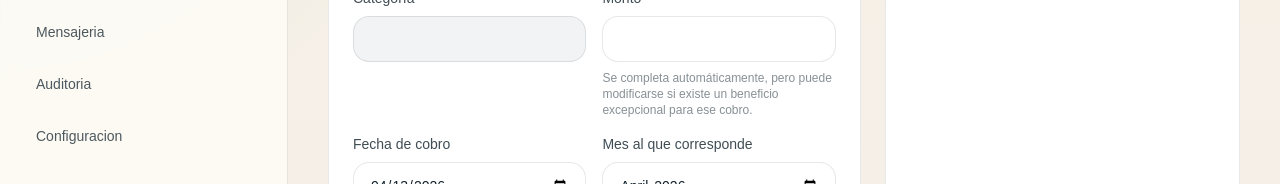
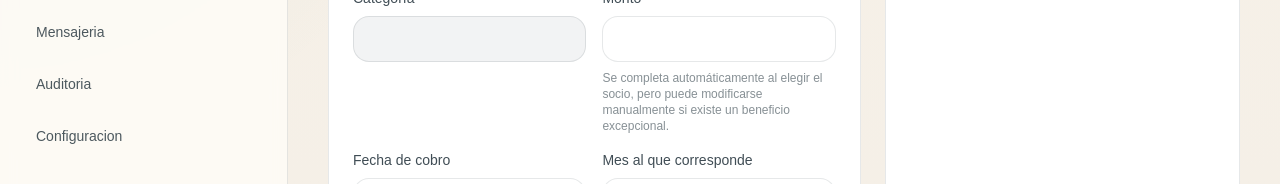
Before and after one commit to vingignoli-commits/gestor_club, a Next.js app in the folder apps/web/: page /tesoreria in a window 1280 px wide. Shown: the part 305-489 px from the top of the page. Built offline with nearby package versions, Linux system fonts and the light colour scheme; no server answers.

Commit message:
Refactor form handling and update instructions text

```diff
--- a/apps/web/app/tesoreria/page.tsx
+++ b/apps/web/app/tesoreria/page.tsx
@@ -194,27 +194,19 @@ export default function TreasuryPage() {
   }, [rates, selectedMember]);
 
   useEffect(() => {
-    if (selectedRate) {
-      setForm((prev) => {
-        if (prev.amount === '' || prev.amount === '0') {
-          return {
-            ...prev,
-            amount: String(selectedRate.amount),
-          };
-        }
-
-        return prev;
-      });
-      return;
-    }
-
-    if (selectedMember) {
+    if (!selectedMember) {
       setForm((prev) => ({
         ...prev,
         amount: '',
       }));
+      return;
     }
-  }, [selectedMember, selectedRate]);
+
+    setForm((prev) => ({
+      ...prev,
+      amount: selectedRate ? String(selectedRate.amount) : '',
+    }));
+  }, [selectedMember?.id, selectedMember?.category, selectedRate?.amount]);
 
   useEffect(() => {
     if (!form.memberId) {
@@ -500,8 +492,8 @@ export default function TreasuryPage() {
                   className="w-full rounded-2xl border border-ink/10 px-4 py-3 text-sm"
                 />
                 <p className="mt-2 text-xs text-ink/50">
-                  Se completa automáticamente, pero puede modificarse si existe
-                  un beneficio excepcional para ese cobro.
+                  Se completa automáticamente al elegir el socio, pero puede
+                  modificarse manualmente si existe un beneficio excepcional.
                 </p>
               </div>
 
```
